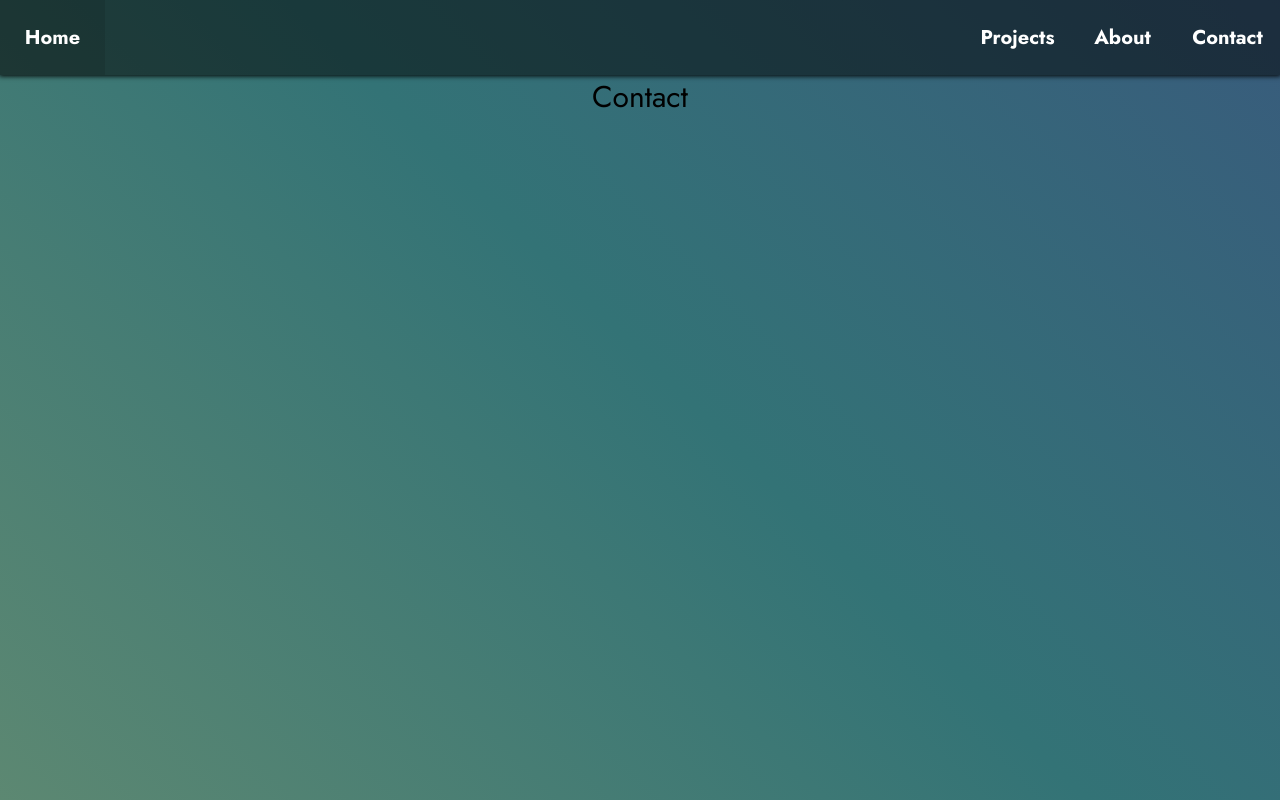
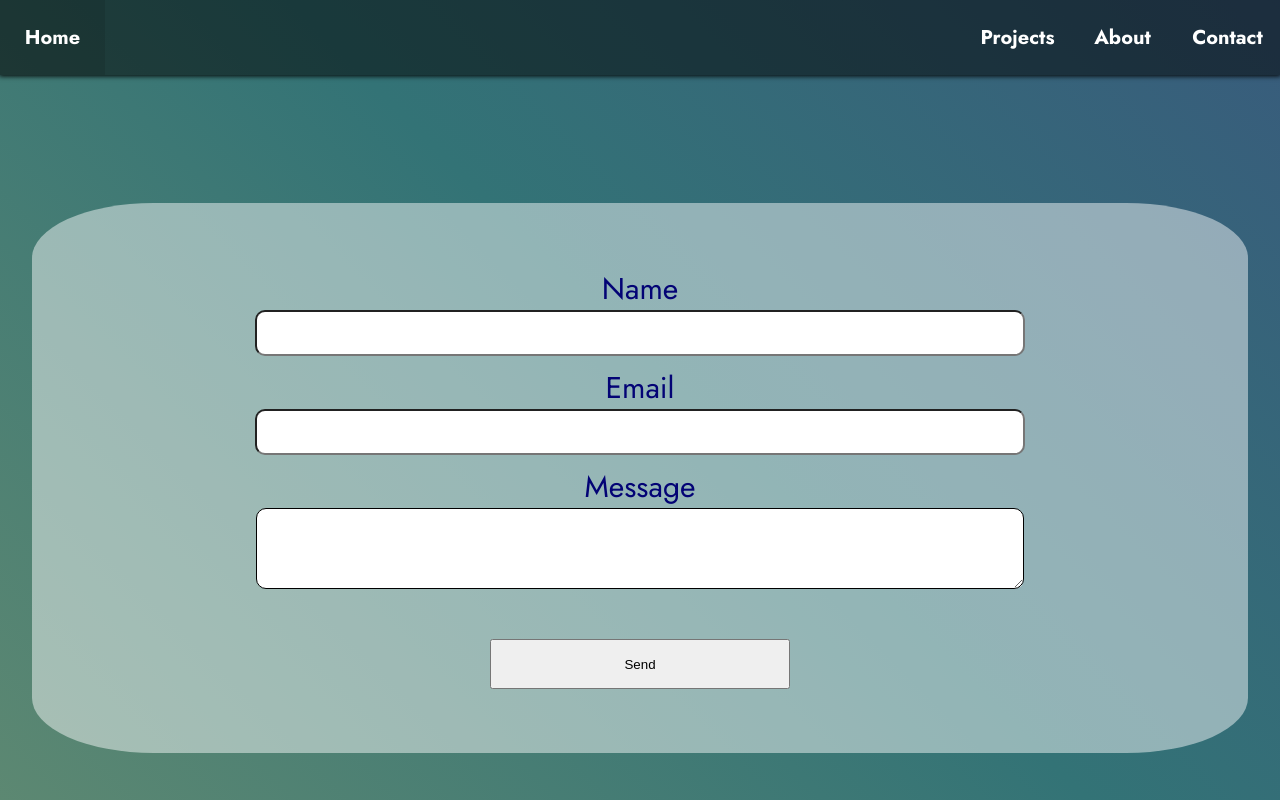
Before and after one commit to Kan5661/portfolio, a React (Create React App) app: page /contact in a window 1280 px wide. Built offline with nearby package versions, Linux system fonts and the light colour scheme.

Commit message:
functional contact form

```diff
--- a/package.json
+++ b/package.json
@@ -3,6 +3,7 @@
   "version": "0.1.0",
   "private": true,
   "dependencies": {
+    "@emailjs/browser": "^3.10.0",
     "@testing-library/jest-dom": "^5.16.5",
     "@testing-library/react": "^13.4.0",
     "@testing-library/user-event": "^13.5.0",
--- a/src/pages/Contact.jsx
+++ b/src/pages/Contact.jsx
@@ -1,7 +1,35 @@
+import React, { useRef } from 'react';
+import emailjs from '@emailjs/browser';
+import '../styles/Contact.css'
+
+
+
+
 function Contact() {
+    const form = useRef();
+
+    const sendEmail = (e) => {
+      e.preventDefault();
+
+      emailjs.sendForm('service_el1nhp1', 'template_9dtg3rc', form.current, 'rxWGmO450P8ypkpbQ')
+        .then((result) => {
+            console.log(result.text);
+        }, (error) => {
+            console.log(error.text);
+        });
+    };
+
     return(
-        <div>
-            Contact
+        <div className='FormContainer'>
+            <form className='Form' ref={form} onSubmit={sendEmail}>
+                <label className='Label'>Name</label>
+                <input className='Input' type="text" name="user_name" />
+                <label className='Label'>Email</label>
+                <input className='Input' type="email" name="user_email" />
+                <label className='Label'>Message</label>
+                <textarea className='MessageInput' name="message" />
+                <input className='EmailSubmit' type="submit" value="Send" />
+            </form>
         </div>
     )
 }
--- a/src/projects.js
+++ b/src/projects.js
@@ -1,8 +1,8 @@
 export const projects = [
     {
         name: "2048",
-        description: "Lorem Ipsum is simply dummy text of the printing and typesetting industry. Lorem Ipsum has been the industry's standard dummy text ever since the 1500s, when an unknown printer took a galley of type and scrambled it to make a type specimen book. It has survived not only five centuries, but also the leap into electronic typesetting, remaining essentially unchanged. It was popularised in the 1960s with the release of Letraset sheets containing Lorem Ipsum passages, and more recently with desktop publishing software like Aldus PageMaker including versions of Lorem Ipsum.",
-        tech: ["Python", "Pygame"],
+        description: "This is my first project in GA (General Assembly) where we learned about DOM manipulation and I choose to program 2048 to implement my learnings. I had a lot of fun creating this one because coming up an 'algorithm' that just works was pretty challenging and the fact that I drew all the assets on MS paint.",
+        tech: ["Javascript", "HTML", 'CSS'],
         thumbnail: 'https://i.imgur.com/eqDlIBV.gif',
         img: [
             "https://i.imgur.com/eqDlIBV.gif",
@@ -10,8 +10,8 @@ export const projects = [
             "https://github.com/Kan5661/2048/raw/main/assets/blocks.png",
             'https://i.imgur.com/mf2kqt7.png'
         ],
-        repo_link: "https://github.com/Kan5661",
-        live_link: "https://github.com/Kan5661"
+        repo_link: "https://github.com/Kan5661/2048",
+        live_link: "https://kan5661.github.io/2048/"
     },
 
     {
--- a/src/styles/App.css
+++ b/src/styles/App.css
@@ -30,4 +30,5 @@ html {
   right: 100px;
   width: 100px;
   height: 30px;
+  visibility: hidden;
 }
--- a/src/styles/Contact.css
+++ b/src/styles/Contact.css
@@ -0,0 +1,39 @@
+.Form {
+    display: flex;
+    flex-direction: column;
+}
+
+.FormContainer {
+    background: rgba(255, 255, 255, 0.465);
+    width: 85vw;
+    padding: 5vw;
+    margin: 10% auto;
+    border-radius: 10%;
+}
+
+.Input {
+    width: 70%;
+    height: 40px;
+    margin: 0 auto 10px auto;
+    font-size: 20px;
+    border-radius: 10px;
+}
+
+.MessageInput {
+    width: 70%;
+    height: 75px;
+    font-size: 22px;
+    margin: 0 auto 50px auto;
+    border-radius: 10px;
+    border: 1px solid;
+}
+
+.Label {
+    color: rgb(3, 3, 117);
+}
+
+.EmailSubmit {
+    width:  300px;
+    height: 50px;
+    margin: 0 auto
+}
--- a/src/styles/Home.css
+++ b/src/styles/Home.css
@@ -167,7 +167,7 @@
     display: flex;
     flex-wrap: wrap;
     justify-content: center;
-    margin: 5% 0 5% 0;
+    margin: 0;
 }
 
 .Project {
@@ -195,7 +195,7 @@
 }
 
 .ProjectTitle {
-    margin-top: 10px
+    margin-top: 10px;
 }
 
 
@@ -242,4 +242,9 @@
         width: 35vw;
         height: 35vw;
     }
+
+    .ProjectTitle {
+        font-size: 20px;
+        text-align: center;
+    }
 }
```
Also changed, not shown: 1 other file (tests, documents, lock files or other folders).
